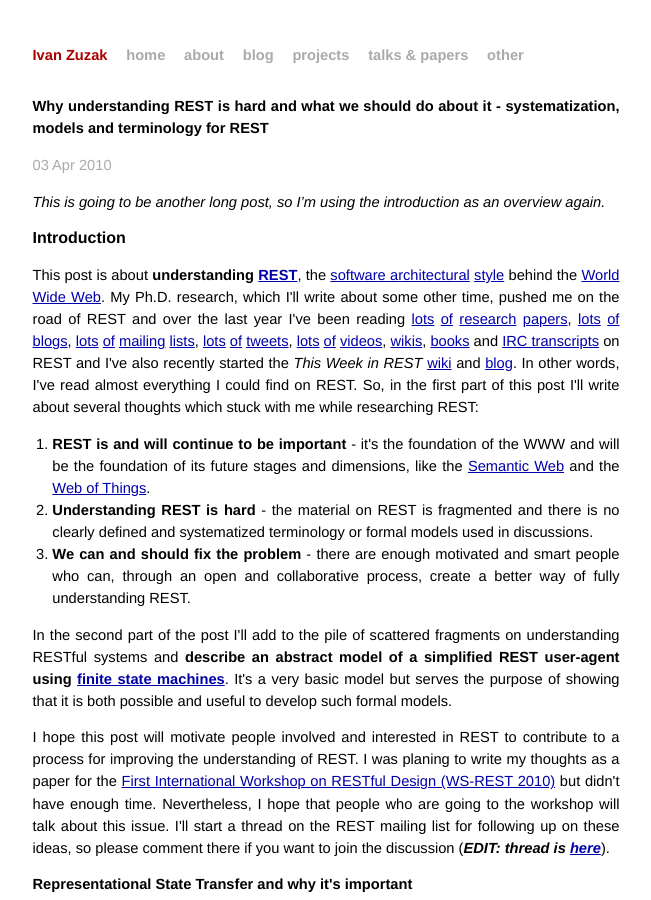
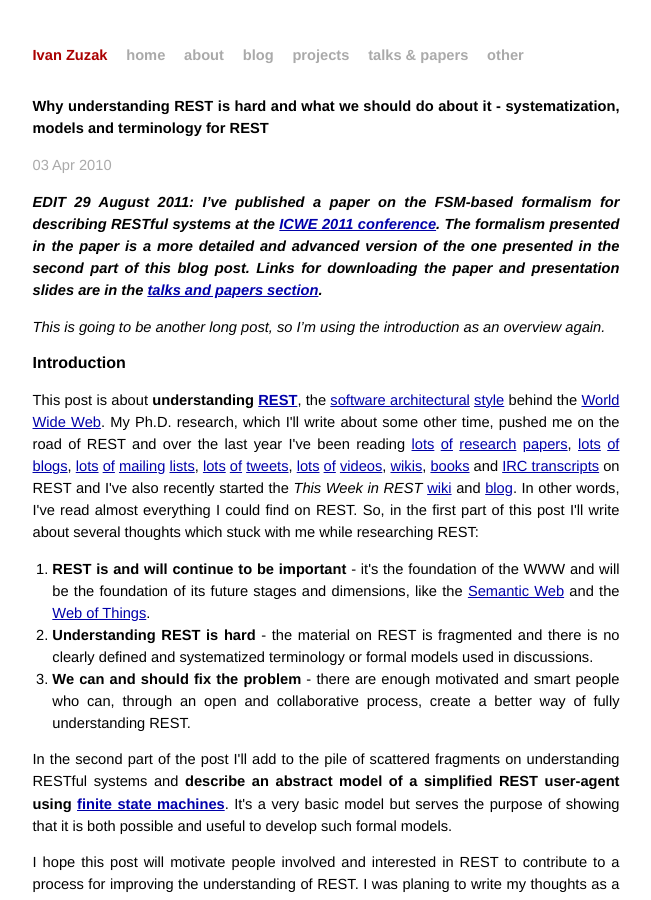
Before and after one commit to izuzak/izuzak.github.com, a Jekyll site: the page built from _posts/2010-04-03-why-understanding-rest-is-hard-and-what-we-should-do-about-it-systematization-models-and-terminology-for-rest.markdown, in a window 1280 px wide and 900 px high. Shown: the whole window, without its empty margins (314-965 px from the left). Built offline with Jekyll 4.4.1, drawn with Linux system fonts in a browser that asks for light colours; Markdown is read by kramdown in place of the engine named in the settings.

Commit message:
added reference to REST FSM paper from blog post

```diff
--- a/_posts/2010-04-03-why-understanding-rest-is-hard-and-what-we-should-do-about-it-systematization-models-and-terminology-for-rest.markdown
+++ b/_posts/2010-04-03-why-understanding-rest-is-hard-and-what-we-should-do-about-it-systematization-models-and-terminology-for-rest.markdown
@@ -3,6 +3,7 @@ layout: post
 title: Why understanding REST is hard and what we should do about it - systematization, models and terminology for REST
 commentIssueId: 9
 ---
+<em><strong>EDIT 29 August 2011: I've published a paper on the FSM-based formalism for describing RESTful systems at the <a href="http://icwe2011.webengineering.org/">ICWE 2011 conference</a>. The formalism presented in the paper is a more detailed and advanced version of the one presented in the second part of this blog post. Links for downloading the paper and presentation slides are in the <a href="http://ivanzuzak.info/#talks">talks and papers section</a>.</strong></em>
 
 <em>This is going to be another long post, so I'm using the introduction as an overview again.</em>
 
```
